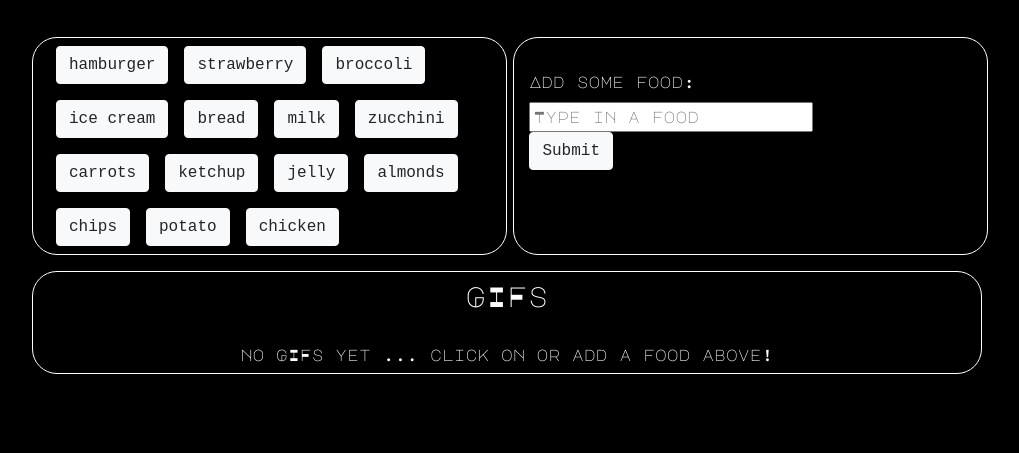
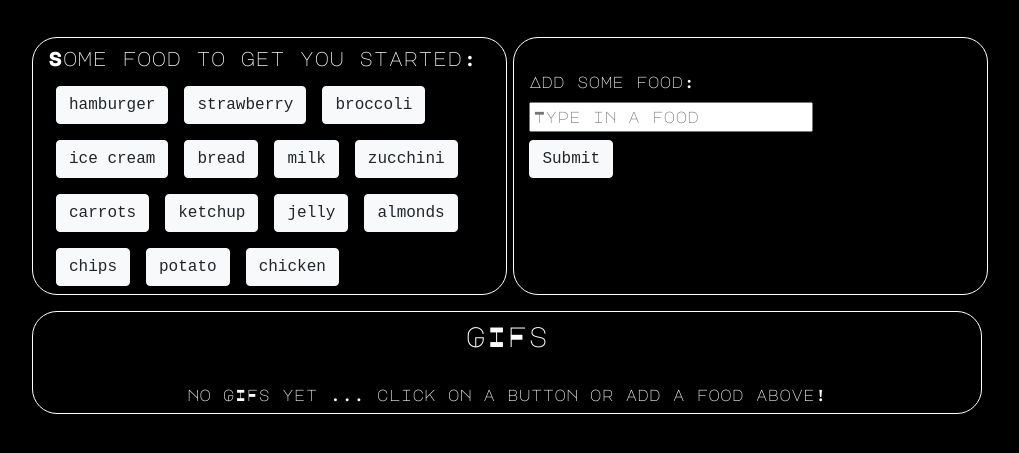
Before and after one commit to mrsfafrak/Giftastic, a plain HTML site: page index.html in a window 1280 px wide. Shown: the part 67-520 px from the top of the page, without its empty margins (133-1152 px from the left). Drawn offline with nearby package versions, Linux system fonts and the light colour scheme; a web font is replaced by a local one.

Commit message:
more polishing

```diff
--- a/index.html
+++ b/index.html
@@ -25,6 +25,7 @@
         <div class="row">
             <div class="col-md-1"></div>
             <div class="col-md-5 buttons-box">
+                <h5>Some food to get you started:</h5>
                 <div id="buttons"></div>
             </div>
             <div class="col-md-5 submission-box">
@@ -39,7 +40,7 @@
                 <div class="col-md-1"></div>
             <div class="col-md-10 gif-box">
                 <h3 class="text-center">GIFs</h3> <br>
-                <h6 id="statement" class ="text-center">no GIFs yet ... click on or add a food above!</h6>
+                <h6 id="statement" class ="text-center">no GIFs yet ... click on a button or add a food above!</h6>
                 <div id="gifs-here"></div>
             </div>
             <div class="col-md-1"></div>
--- a/style.css
+++ b/style.css
@@ -1,11 +1,11 @@
 button,#add-food{
    font-family: 'Nova Mono', monospace;
 }
-h1,h3,h6,p,label{
+h1,h3,h6,p,label,h5{
     font-family: 'Major Mono Display', monospace;
     color: white;
 }
-h3{
+h3,h5,#add-food,#no-entry{
     margin-top: 0.5rem;
 }
 body{
```
